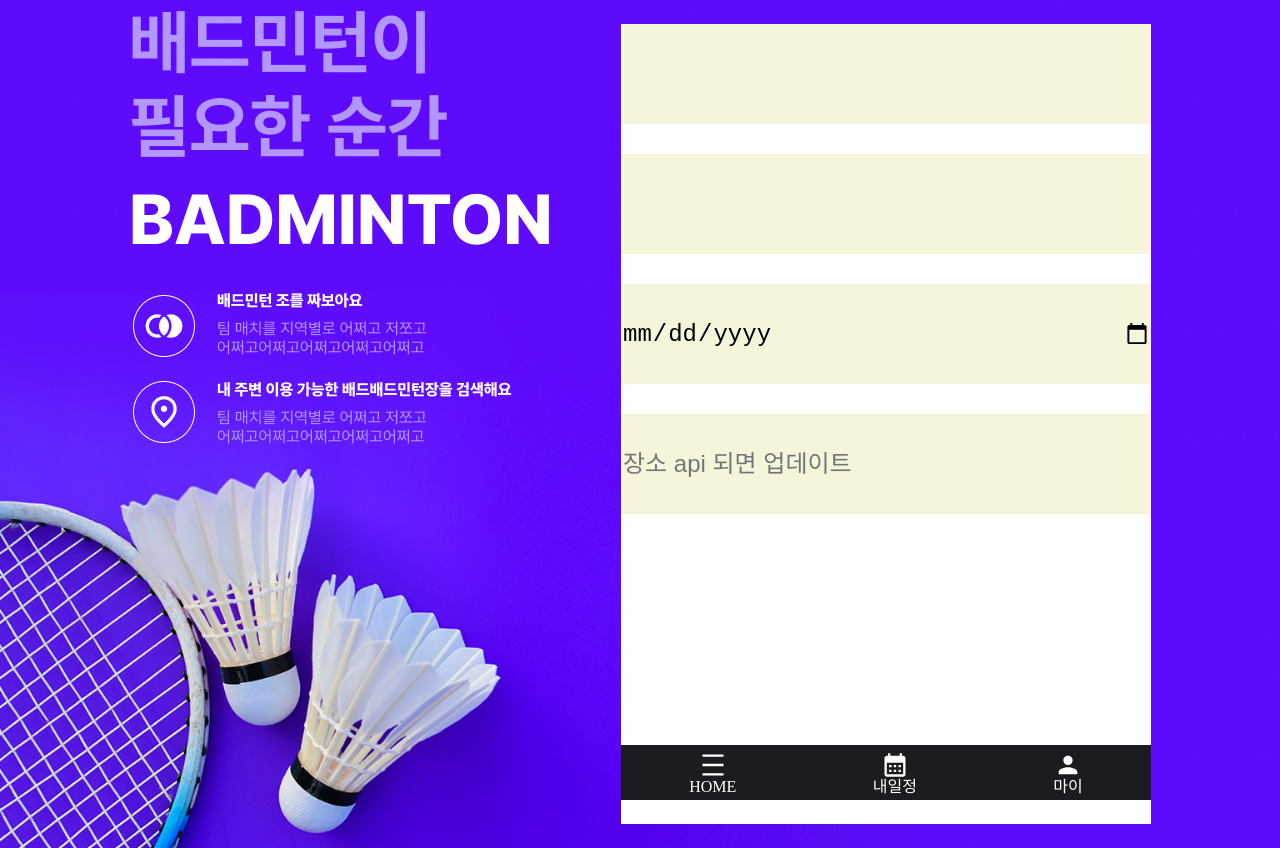
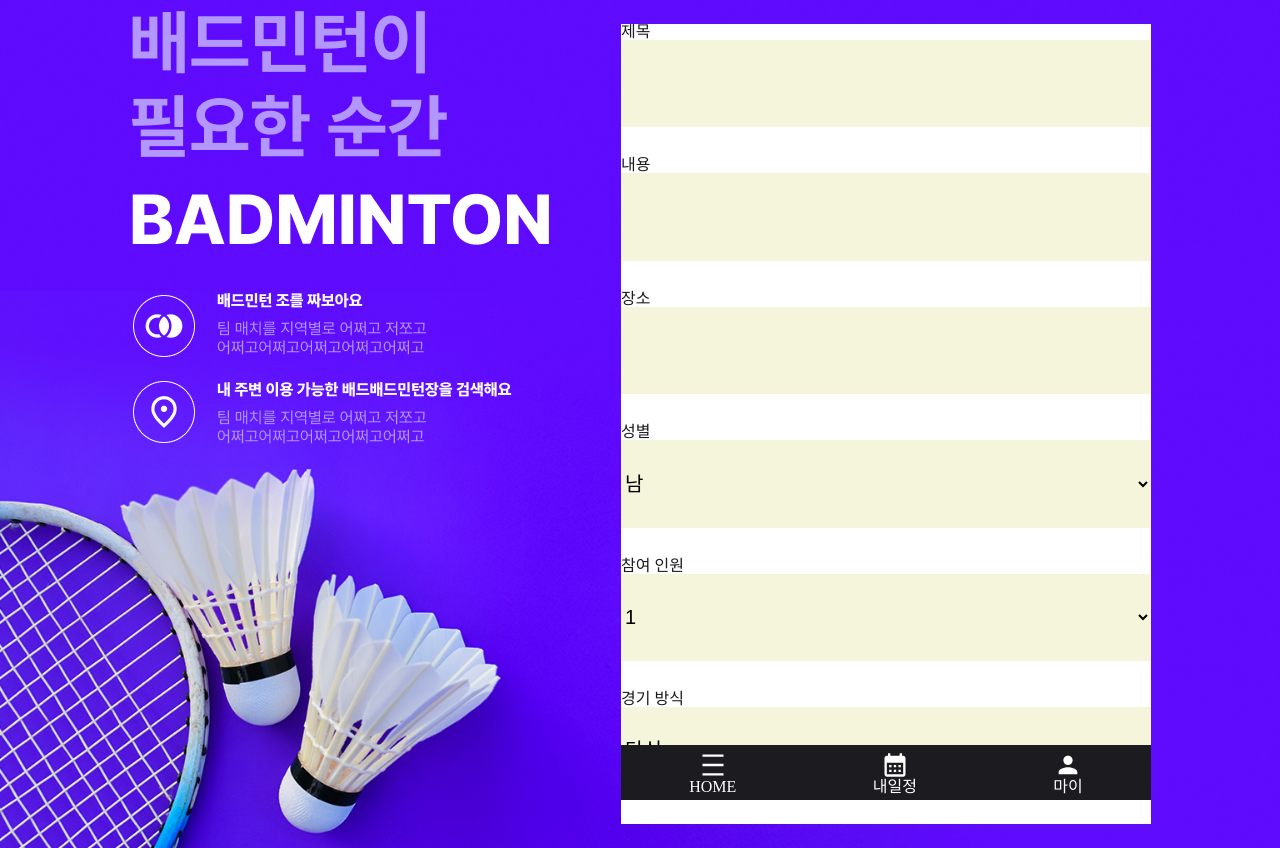
Before and after one commit to zziimm/teamstrong1000, a React (Create React App) app: page /postInsert in a window 1280 px wide. Built offline with nearby package versions, Linux system fonts and the light colour scheme.

Commit message:
postListInsert

```diff
--- a/src/components/PostInsert.js
+++ b/src/components/PostInsert.js
@@ -1,4 +1,4 @@
-import React from 'react';
+import React, { useState } from 'react';
 import styled from 'styled-components';
 
 const PostInsertWrapper = styled.form`
@@ -8,21 +8,68 @@ const PostInsertWrapper = styled.form`
   display: flex;
   flex-flow: column;
 
-  input {
+  input, select {
     height: 100px;
     background-color: beige;
     margin-bottom: 30px;
     border: none;
-    font-size: 24px;
+    font-size: 20px;
   }
 `;
+
+
 function PostInsert(props) {
+  const [title, setTitle] = useState('');
+  const titleChange = (e) => {
+    return setTitle(e.target.value)
+  }
+
   return (
     <PostInsertWrapper>
-      <input type='text' />
-      <input type='text' />
-      <input type='date' />
-      <input type='text' placeholder='장소 api 되면 업데이트' /> {/* 장소 api 업데이트 */}
+      <label htmlFor='1'>제목</label>
+      <input
+        id='1'
+        type='text'
+        value={title}
+        onChange={() => titleChange()}
+        />
+      <label htmlFor='2'>내용</label>
+      <input
+        id='2'
+        type='text'
+      />
+      <label htmlFor='3'>장소</label>   {/* 장소 api */}
+      <input
+        id='3'
+        type='text'
+      />
+      <label htmlFor='4'>성별</label>
+        <select
+          id='4'
+        >
+          <option>남</option>
+          <option>여</option>
+        </select>
+      <label htmlFor='5'>참여 인원</label>
+      <select
+          id='5'
+        >
+          <option>1</option>
+          <option>2</option>
+          <option>3</option>
+          <option>4</option>
+          <option>5</option>
+          <option>6</option>
+          <option>7</option>
+          <option>8</option>
+        </select>
+      <label htmlFor='6'>경기 방식</label>
+      <select
+          id='6'
+        >
+          <option>단식</option>
+          <option>복식</option>
+        </select>
     </PostInsertWrapper>
   );
 }
```
